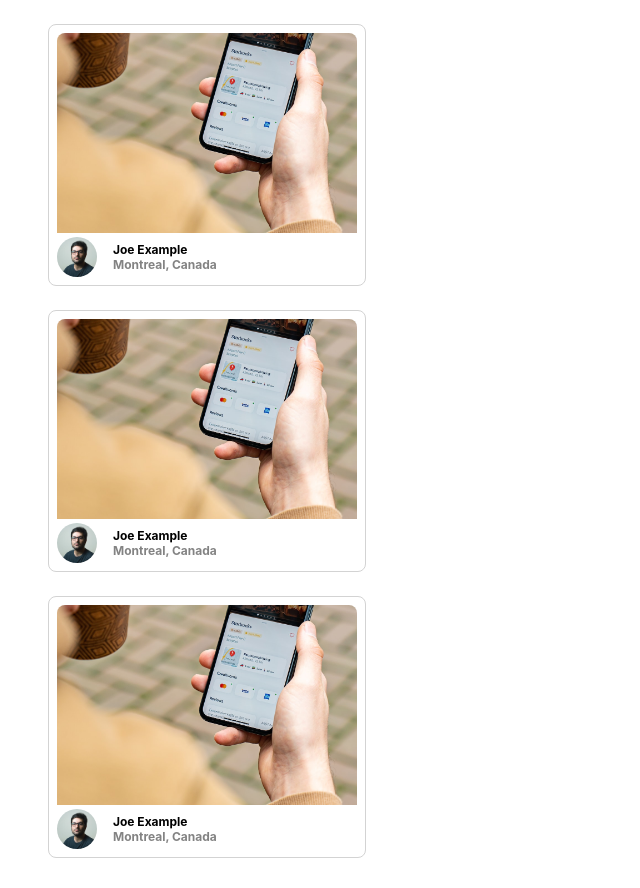
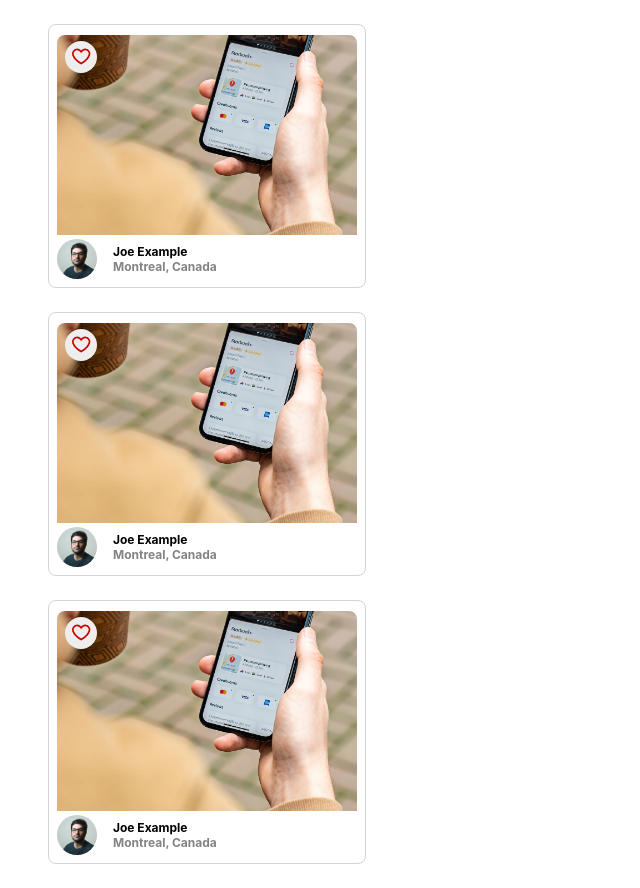
Before and after one commit to liisawiild/photo-labs, a React (Create React App) app in the folder frontend/: page / in a window 1280 px wide. Shown: the whole page, without its empty margins (0-640 px from the left). Built offline with nearby package versions, Linux system fonts and the light colour scheme; the HTML template or start-up script is replaced by a standard one.

Commit message:
chore: add favourite button to the PhotoListItem component

```diff
--- a/frontend/src/components/PhotoListItem.jsx
+++ b/frontend/src/components/PhotoListItem.jsx
@@ -1,6 +1,7 @@
 import React from "react";
 
 import "../styles/PhotoListItem.scss";
+import PhotoFavButton from "./PhotoFavButton";
 
 /**
  * @params {username, imageSource, id, location, profile}
@@ -14,6 +15,7 @@
 
   return (
     <article className="photo-list__item">
+      <PhotoFavButton />
       <img className="photo-list__image" src={data.imageSource}/>
       <div className="photo-list__user-details">
         <img className="photo-list__user-profile"src={data.profile}/>
```
